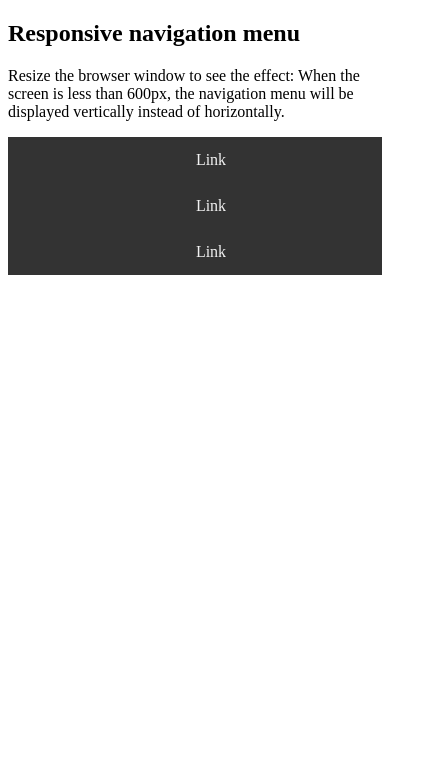
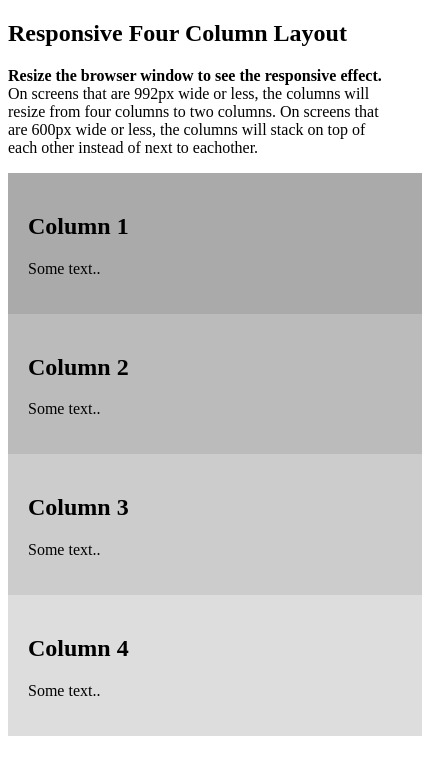
Before and after one commit to hoorulain11/media-queries-css, a plain HTML site: page index.html in a window 390 px wide. Shown: the whole page, 422 px wide, since content can reach past the window. Drawn offline with Linux system fonts and the light colour scheme.

Commit message:
responsive 4 columns layout

```diff
--- a/index.html
+++ b/index.html
@@ -7,14 +7,30 @@
     <link rel="stylesheet" href="style.css">
 </head>
 <body>
-<h2>Responsive navigation menu</h2>
-<p>Resize the browser window to see the effect: When the screen is less than 600px, the navigation menu will be
-    displayed vertically instead of horizontally.</p>
+<h2>Responsive Four Column Layout</h2>
+<p><strong>Resize the browser window to see the responsive effect.</strong> On screens that are 992px wide or less, the
+    columns will resize from four columns to two columns. On screens that are 600px wide or less, the columns will stack
+    on top of each other instead of next to eachother.</p>
 
-<div class="topnav">
-    <a href="#">Link</a>
-    <a href="#">Link</a>
-    <a href="#">Link</a>
+<div class="row">
+    <div class="column" style="background-color:#aaa;">
+        <h2>Column 1</h2>
+        <p>Some text..</p>
+    </div>
+
+    <div class="column" style="background-color:#bbb;">
+        <h2>Column 2</h2>
+        <p>Some text..</p>
+    </div>
+
+    <div class="column" style="background-color:#ccc;">
+        <h2>Column 3</h2>
+        <p>Some text..</p>
+    </div>
+
+    <div class="column" style="background-color:#ddd;">
+        <h2>Column 4</h2>
+        <p>Some text..</p>
+    </div>
 </div>
-</body>
 </html>
--- a/style.css
+++ b/style.css
@@ -51,18 +51,18 @@ body {
 /* </style> */
 
 /* RESPONSIVE MENU */
-<style>* {
+/* <style>* {
     box-sizing: border-box;
 }
 
 /* Style the top navigation bar */
-.topnav {
+/* .topnav {
     overflow: hidden;
     background-color: #333;
 }
 
 /* Style the topnav links */
-.topnav a {
+/* .topnav a {
     float: left;
     display: block;
     color: #f2f2f2;
@@ -72,15 +72,50 @@ body {
 }
 
 /* Change color on hover */
-.topnav a:hover {
+/* .topnav a:hover {
     background-color: #ddd;
     color: black;
+} */
+
+/* On screens that are 600px wide or less, make the menu links stack on top of each other instead of next to each other */
+/* @media screen and (max-width: 600px) {
+    .topnav a {
+        float: none;
+        width: 100%;
+    }
+} */
+
+/* </style>  */
+
+/* MEDIA QUERIES IN COLUMNS */
+<style>* {
+    box-sizing: border-box;
 }
 
-/* On screens that are 600px wide or less, make the menu links stack on top of each other instead of next to each other */
+/* Create four equal columns that floats next to each other */
+.column {
+    float: left;
+    width: 25%;
+    padding: 20px;
+}
+
+/* Clear floats after the columns */
+.row:after {
+    content: "";
+    display: table;
+    clear: both;
+}
+
+/* On screens that are 992px wide or less, go from four columns to two columns */
+@media screen and (max-width: 992px) {
+    .column {
+        width: 50%;
+    }
+}
+
+/* On screens that are 600px wide or less, make the columns stack on top of each other instead of next to each other */
 @media screen and (max-width: 600px) {
-    .topnav a {
-        float: none;
+    .column {
         width: 100%;
     }
 }
```
